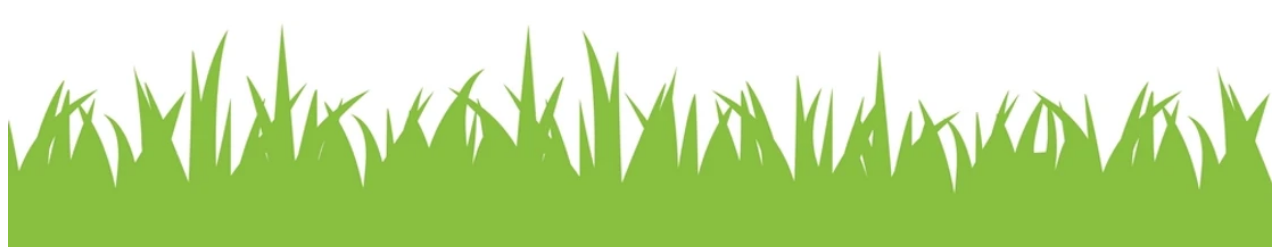
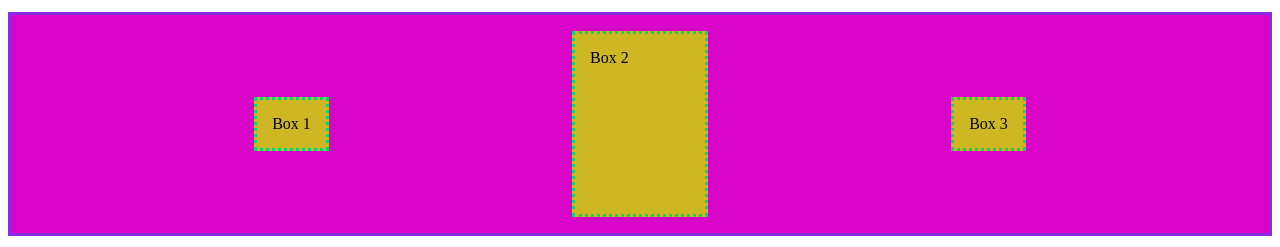
Before and after one commit to lucasr42/odin-recipes, a plain HTML site: page index.html in a window 1280 px wide. Shown: the part 493-740 px from the top of the page. Drawn offline with Linux system fonts and the light colour scheme.

Commit message:
Playing with flexbox

```diff
--- a/index.html
+++ b/index.html
@@ -22,6 +22,11 @@
             <a href="./recipes/taco.html">Taco Recipe</a>
         </li><br>
     </ul>
+    <div class="flexContainer">
+        <p class="flexOne boxFormat">Box 1</p>
+        <p class="flexTwo boxFormat">Box 2</p>
+        <p class="flexThree boxFormat">Box 3</p>
+    </div>
     <footer>
         <img src="./pics/footerGrass.png" alt="footer grass" class="footerGrass"/>
     </footer>
--- a/stylesheet.css
+++ b/stylesheet.css
@@ -36,3 +36,22 @@
     height: 100%;
     width: 100%;
 }
+
+.flexContainer {
+    border: 3px solid blueviolet;
+    background-color:rgb(218, 4, 200);
+    display: flex;
+    justify-content: space-evenly;
+    align-items: center;
+}
+
+.boxFormat {
+    border: 3px dotted rgb(9, 214, 118);
+    background-color: rgba(203, 218, 5, 0.838);
+    padding: 15px;
+}
+
+.flexTwo {
+    width: 100px;
+    height: 150px;
+}
```
Also changed, not shown: pics/lasagnaBullet.jpg (added), pics/pizzaBullet.jpg (added), pics/tacoBullet.png (added).
